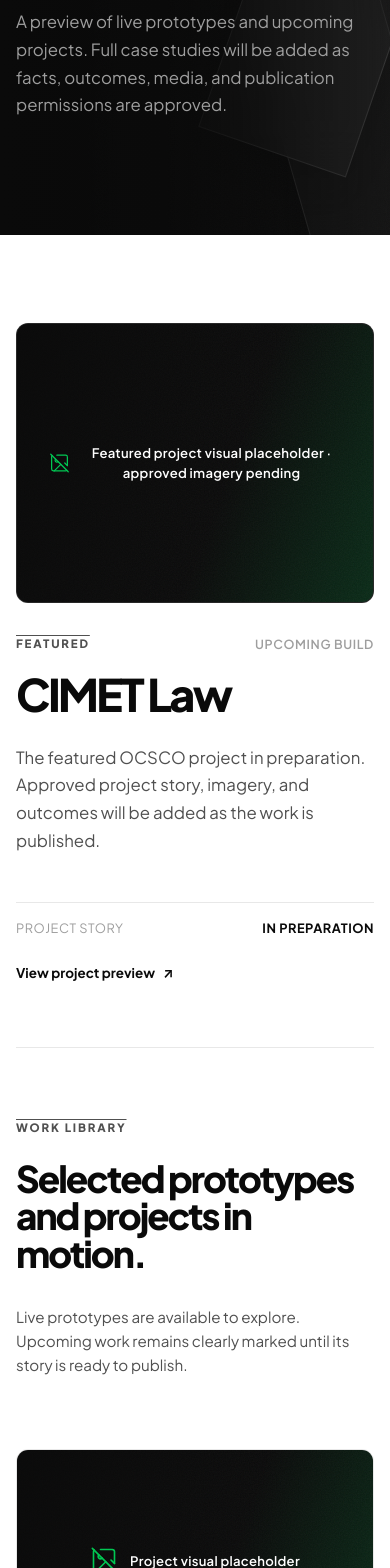
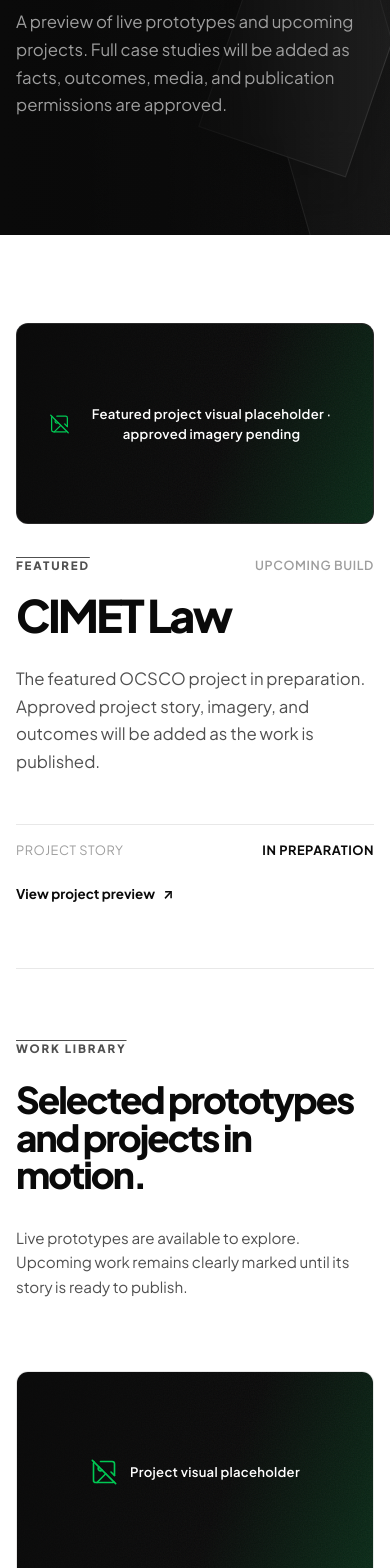
Before and after one commit to ocscolabs-platform/crimson, a Next.js app: page /work in a window 390 px wide. Shown: the part 431-1999 px from the top of the page. Built offline with nearby package versions, Linux system fonts and the light colour scheme; no server answers; the database is empty.

Commit message:
standardize case study media frames

```diff
--- a/src/app/admin/case-studies/[slug]/page.tsx
+++ b/src/app/admin/case-studies/[slug]/page.tsx
@@ -437,7 +437,7 @@
               <p className="admin-kicker">Media package</p>
               <h2>Prepare the project visuals.</h2>
             </div>
-            <p className="admin-section-note">Images stay private in staging until the owner approves the package. Publishing and client-visibility approval remain separate decisions.</p>
+            <p className="admin-section-note">Images stay private in staging until the owner approves the package. Featured frame: 16:9, recommended 2400 × 1350. Supporting frame: 4:3, recommended 1600 × 1200. Any source ratio is accepted and displayed without destructive cropping.</p>
           </div>
 
           <div className="admin-media-summary">
@@ -475,13 +475,13 @@
               <div className="admin-media-forms">
                 <form className="admin-media-form" action={uploadCaseStudyMedia.bind(null, slug, "featured")}>
                   <strong>Upload featured image</strong>
-                  <label>Image file<input className="admin-input" name="media_file" type="file" accept="image/avif,image/jpeg,image/png,image/webp" required /><small>PNG and JPEG files are converted to WebP. Source limit: 2 MB.</small></label>
+                  <label>Image file<input className="admin-input" name="media_file" type="file" accept="image/avif,image/jpeg,image/png,image/webp" required /><small>Recommended: 2400 × 1350 (16:9). PNG and JPEG files are converted to WebP. Source limit: 2 MB.</small></label>
                   <label>Alternative text<input className="admin-input" name="media_alt" placeholder="Describe the project visual" required /></label>
                   <AdminSubmitButton label="Upload featured media" pendingLabel="Uploading…" />
                 </form>
                 <form className="admin-media-form" action={uploadCaseStudyMedia.bind(null, slug, "supporting")}>
                   <strong>Upload supporting image</strong>
-                  <label>Image file<input className="admin-input" name="media_file" type="file" accept="image/avif,image/jpeg,image/png,image/webp" required /><small>PNG and JPEG files are converted to WebP. Source limit: 2 MB.</small></label>
+                  <label>Image file<input className="admin-input" name="media_file" type="file" accept="image/avif,image/jpeg,image/png,image/webp" required /><small>Recommended: 1600 × 1200 (4:3). PNG and JPEG files are converted to WebP. Source limit: 2 MB.</small></label>
                   <label>Alternative text<input className="admin-input" name="media_alt" placeholder="Describe the supporting visual" required /></label>
                   <AdminSubmitButton label="Upload supporting media" pendingLabel="Uploading…" />
                 </form>
--- a/src/app/globals.css
+++ b/src/app/globals.css
@@ -178,7 +178,7 @@
 .route-placeholder .text-link { margin-top: 36px; color: var(--ink); }
 .work-library { display: grid; gap: clamp(72px, 9vw, 128px); }
 .work-featured { display: grid; grid-template-columns: minmax(0, 1.2fr) minmax(280px, .8fr); gap: clamp(32px, 5vw, 72px); padding-bottom: clamp(64px, 8vw, 112px); border-bottom: 1px solid var(--border); }
-.work-featured-media { min-height: clamp(360px, 42vw, 620px); margin: 0; }
+.work-featured-media, .work-card-media, .work-detail-media { aspect-ratio: 16 / 9; min-height: 0; margin: 0; }
 .work-featured-copy { display: flex; flex-direction: column; justify-content: space-between; gap: 48px; padding: clamp(16px, 3vw, 40px) 0; }
 .work-featured-copy h2 { max-width: 620px; margin: 18px 0 0; font-size: clamp(2.8rem, 6vw, 6rem); letter-spacing: -.06em; line-height: .98; }
 .work-featured-description { max-width: 480px; margin: 28px 0 0; color: var(--copy); font-size: clamp(1.05rem, 1.8vw, 1.3rem); line-height: 1.65; }
@@ -199,15 +199,14 @@
 .work-library-heading .section-note { max-width: 420px; margin: 0; }
 .work-grid { display: grid; grid-template-columns: repeat(2, minmax(0, 1fr)); gap: 24px; }
 .work-card { display: grid; overflow: hidden; border: 1px solid var(--border); border-radius: 12px; background: var(--white); }
-.work-card-media { min-height: clamp(220px, 24vw, 340px); margin: 0; border: 0; border-radius: 0; }
+.work-card-media { border: 0; border-radius: 0; }
 .work-card-content { display: grid; gap: 20px; padding: 32px; }
 .work-card-content h3 { margin: 0; font-size: clamp(1.6rem, 2.5vw, 2.4rem); letter-spacing: -.045em; line-height: 1.05; }
 .work-card-content > p { max-width: 480px; margin: 0; color: var(--copy); font-size: 1rem; line-height: 1.65; }
 .work-library-cta { display: flex; align-items: center; justify-content: space-between; gap: 32px; border-top: 1px solid var(--border); padding-top: 32px; }
 .work-library-cta .route-copy { margin: 0; }
 .work-detail-layout { display: grid; gap: clamp(64px, 9vw, 128px); }
-.work-detail-media { min-height: clamp(320px, 42vw, 600px); margin: 0; }
-.work-media-image { display: block; width: 100%; object-fit: cover; }
+.work-media-image { display: block; width: 100%; aspect-ratio: 16 / 9; background: #0d0d0d; object-fit: contain; }
 .work-detail-gallery { display: grid; grid-template-columns: repeat(2, minmax(0, 1fr)); gap: 16px; }
 .work-detail-gallery img { display: block; width: 100%; aspect-ratio: 4 / 3; border-radius: 12px; object-fit: cover; }
 .work-detail-grid { display: grid; grid-template-columns: minmax(0, .9fr) minmax(0, 1.1fr); gap: clamp(48px, 8vw, 128px); align-items: start; }
@@ -363,13 +362,13 @@
 .admin-review-card .admin-kicker { margin: 0; }
 .admin-media-panel { display: grid; gap: 24px; }
 .admin-media-summary { display: grid; grid-template-columns: minmax(220px, .7fr) minmax(0, 1.3fr); align-items: center; gap: 22px; border-top: 1px solid rgb(255 255 255 / 10%); padding-top: 22px; }
-.admin-media-preview { display: grid; min-height: 180px; place-items: center; overflow: hidden; border: 1px solid rgb(255 255 255 / 14%); border-radius: 10px; background: #101010; color: #858585; font-size: .78rem; text-align: center; }
-.admin-media-preview img { display: block; width: 100%; height: 100%; min-height: 180px; object-fit: cover; }
+.admin-media-preview { display: grid; aspect-ratio: 4 / 3; min-height: 0; place-items: center; overflow: hidden; border: 1px solid rgb(255 255 255 / 14%); border-radius: 10px; background: #101010; color: #858585; font-size: .78rem; text-align: center; }
+.admin-media-preview img { display: block; width: 100%; height: 100%; min-height: 0; background: #0d0d0d; object-fit: contain; }
 .admin-media-summary strong { color: #e0bd8a; font-size: .9rem; }
 .admin-media-summary .admin-review-muted { margin: 10px 0 0; }
 .admin-media-list { display: grid; grid-template-columns: repeat(3, minmax(0, 1fr)); gap: 12px; }
 .admin-media-item { display: grid; gap: 12px; border: 1px solid rgb(255 255 255 / 12%); border-radius: 10px; background: #141414; padding: 12px; }
-.admin-media-item > img, .admin-media-item-empty { display: grid; width: 100%; aspect-ratio: 4 / 3; place-items: center; border-radius: 7px; background: #0d0d0d; color: #858585; font-size: .7rem; object-fit: cover; }
+.admin-media-item > img, .admin-media-item-empty { display: grid; width: 100%; aspect-ratio: 4 / 3; place-items: center; border-radius: 7px; background: #0d0d0d; color: #858585; font-size: .7rem; object-fit: contain; }
 .admin-media-item > div { display: grid; gap: 5px; }
 .admin-media-item strong { color: #ddd; font-size: .78rem; line-height: 1.4; }
 .admin-media-item span { color: #e0bd8a; font-size: .7rem; }
@@ -449,7 +448,6 @@
   .capability-card-wide { grid-column: span 2; }
   .route-grid { grid-template-columns: repeat(2, 1fr); gap: var(--grid-gap); }
   .work-featured { grid-template-columns: 1fr; gap: 32px; padding-bottom: 64px; }
-  .work-featured-media { min-height: 360px; }
   .work-featured-copy { gap: 48px; padding: 0; }
   .work-library-heading { grid-template-columns: 1fr; gap: 32px; }
   .work-grid { grid-template-columns: 1fr; }
@@ -479,8 +477,6 @@
   .capability-card-wide { grid-column: auto; }
   .capability-card { min-height: 330px; }
   .route-grid { grid-template-columns: 1fr; }
-  .work-featured-media { min-height: 280px; }
-  .work-detail-media { min-height: 280px; }
   .work-card-content { padding: 24px; }
   .form-field-grid { grid-template-columns: 1fr; gap: 20px; }
   .footer-layout { gap: 44px; padding-top: 64px; }
```
Also changed, not shown: 3 other files (tests, documents, lock files or other folders).
